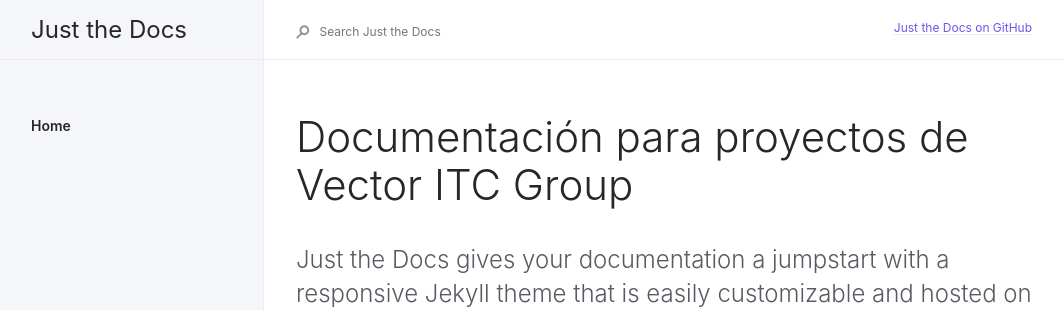
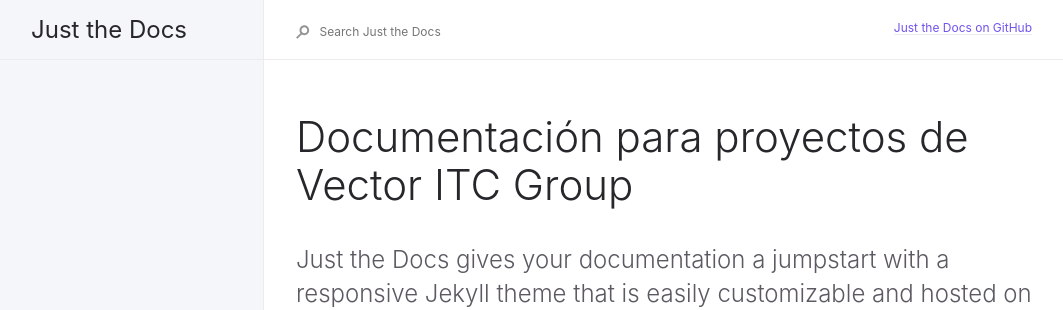
Before and after one commit to abeltranes/abeltranes.github.io, a Jekyll site: the page built from index.md, in a window 1280 px wide. Shown: the top 310 px of the page, without its empty margins (92-1155 px from the left). Built offline with Jekyll 4.4.1, drawn with Linux system fonts in a browser that asks for light colours.

Commit message:
Update nav.html

```diff
--- a/_includes/nav.html
+++ b/_includes/nav.html
@@ -3,7 +3,7 @@
     {% assign pages_list = site.html_pages | sort:"nav_order" %}
     {% for node in pages_list %}
       {% unless node.nav_exclude %}
-      {% if page.url == node.url or page.parent == node.title  %}
+      {% if page.parent == node.title  %}
       <li class="navigation-list-item{% if page.url == node.url or page.parent == node.title or page.grand_parent == node.title %} active{% endif %}">
         {% if page.parent == node.title  %}
           {% assign first_level_url = node.url | absolute_url %}
```
